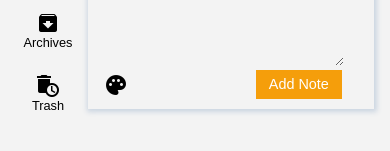
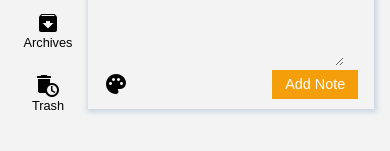
Before and after one commit to syed-shaida-hussain/Notes-App, a React (Create React App) app: page / in a window 390 px wide. Shown: the part 181-332 px from the top of the page. Built offline with nearby package versions, Linux system fonts and the light colour scheme; no server answers; what miragejs would draw is missing.

Commit message:
Style : Fixed style of buttons.

```diff
--- a/src/components/inputCard.js
+++ b/src/components/inputCard.js
@@ -47,9 +47,9 @@ const InputCard = () => {
             .toLocaleString()
             })} required
         />
-        <div>
+        <div className="flex">
         <span className ="material-icons ml1 color-pallete" onClick = {() => {setIsColorModalActive(!isColorModalActive)}}>palette</span>
-          <button className="add-note-btn font-medium mt1 mb1" type = "submit">Add Note</button>
+          <button className="add-note-btn font-medium mr1 mb1" type = "submit">Add Note</button>
           { isColorModalActive && <ColorModal />}
         </div>
       </form>
--- a/src/pages/Homepage/homePage.css
+++ b/src/pages/Homepage/homePage.css
@@ -83,12 +83,14 @@
 }
 
 .add-note-btn {
-  position: relative;
-  left: 25rem;
   padding: 0.4rem 0.8rem;
   border: none;
   background-color: var(--primary-color);
   color: white;
+}
+
+.color-pallete{
+  margin-bottom: 1rem;
 }
 
 .edit-note-btn{
@@ -117,6 +119,10 @@
 
 .mb1 {
   margin-bottom: 1rem;
+}
+
+.mr1{
+  margin-right: 1rem;
 }
 
 .blue {
@@ -274,11 +280,6 @@
   margin-right: 1rem;
 }
 
-.color-pallete{
-  position: relative;
-  bottom: 0.5rem;
-}
-
 .sidebar-container{
   max-width: 4.5rem;
   font-size: 0.8rem;
@@ -286,8 +287,6 @@
 }
 
 .add-note-btn {
-  left: 8rem;
-  bottom: 1rem;
   font-size: 0.9rem;
 }
 
```
